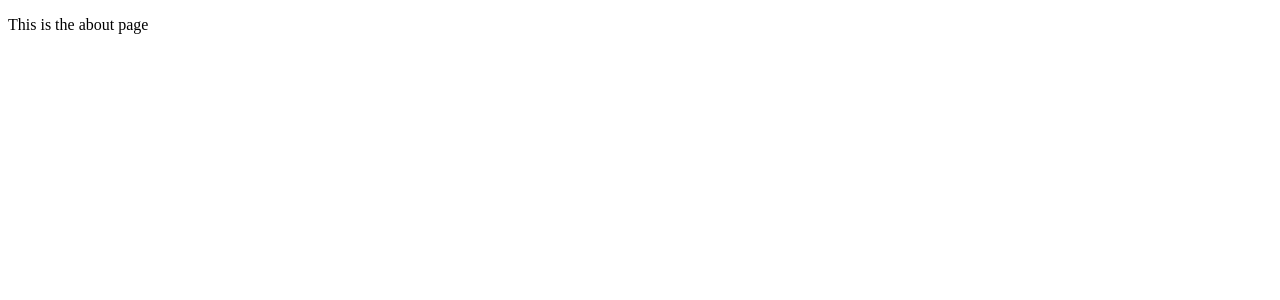
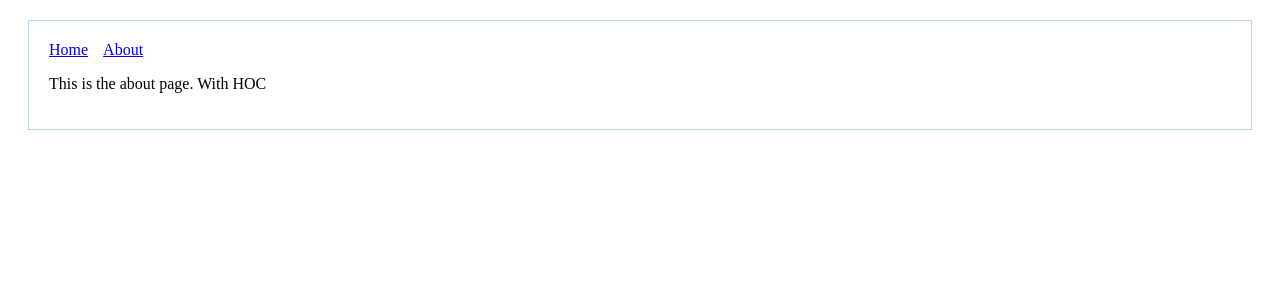
Before and after one commit to Jungir/nextJS, a Next.js app: page /about in a window 1280 px wide. Shown: the top 300 px of the page. Built offline with nearby package versions, Linux system fonts and the light colour scheme.

Commit message:
common header, layout

```diff
--- /dev/null
+++ b/components/header.js
@@ -0,0 +1,18 @@
+import Link from 'next/link';
+
+const linkStyle = {
+  marginRight: 15
+};
+
+const Header = () => (
+  <div>
+    <Link href="/">
+      <a style={linkStyle}>Home</a>
+    </Link>
+    <Link href="/about">
+      <a style={linkStyle}>About</a>
+    </Link>
+  </div>
+);
+
+export default Header;
--- /dev/null
+++ b/components/layoutHOC.js
@@ -0,0 +1,18 @@
+import Header from './Header';
+
+const layoutStyle = {
+  margin: 20,
+  padding: 20,
+  border: '1px solid lightblue'
+};
+
+const withLayout = Page => {
+  return () => (
+    <div style={layoutStyle}>
+      <Header />
+      <Page />
+    </div>
+  );
+};
+
+export default withLayout;
--- a/pages/about.js
+++ b/pages/about.js
@@ -1,7 +1,9 @@
-export default function About() {
+import withLayout from "../components/layoutHOC";
+function About() {
     return (
-      <div>
-        <p>This is the about page</p>
-      </div>
+        <div>
+          <p>This is the about page. With HOC</p>
+        </div>
     );
   }
+export default withLayout(About);
```
Also changed, not shown: components/myLayout.js (added, +17 -0 lines), pages/index.js (+6 -7 lines).
